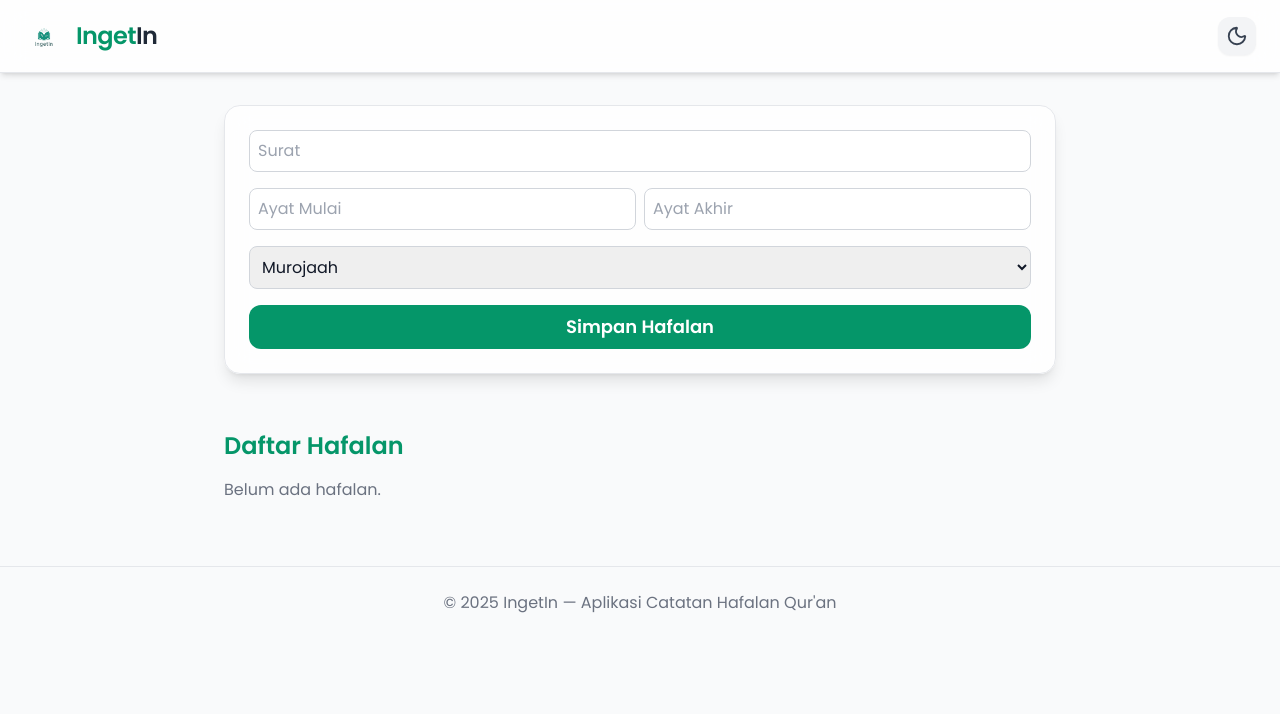
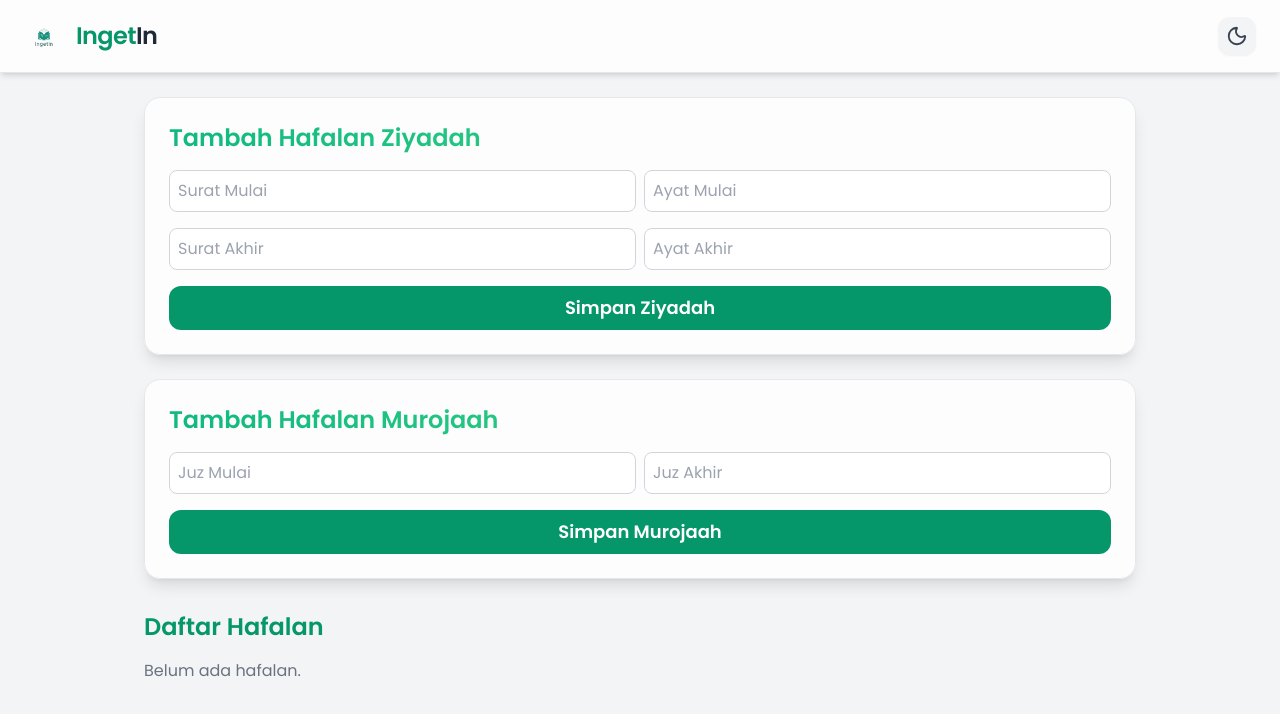
Before and after one commit to GarudaPratama/IngetIn-Project, a React (Vite) app in the folder ingetin/: page / in a window 1280 px wide. Shown: the top 714 px of the page. Built offline with nearby package versions, Linux system fonts and the light colour scheme.

Commit message:
ingetin-project

```diff
--- a/ingetin/src/App.jsx
+++ b/ingetin/src/App.jsx
@@ -1,37 +1,27 @@
 import React, { useState, useEffect } from "react";
 import Header from "./components/Header.jsx";
-import HafalanForm from "./components/HafalanForm.jsx";
+import HafalanForms from "./components/HafalanForm.jsx";
 import HafalanList from "./components/HafalanList.jsx";
 import { getHafalan } from "./Utils/storage.js";
 
 function App() {
   const [hafalanList, setHafalanList] = useState([]);
 
-  // Load hafalan dari localStorage
-  const loadHafalan = () => setHafalanList(getHafalan());
+  const loadHafalan = () => {
+    setHafalanList(getHafalan());
+  };
 
   useEffect(() => {
     loadHafalan();
   }, []);
 
   return (
-    <div className="min-h-screen bg-gray-50 dark:bg-gray-900 text-gray-900 dark:text-gray-100 transition-colors duration-500">
-      {/* Header */}
+    <div className="min-h-screen bg-gray-100 dark:bg-gray-900 text-gray-900 dark:text-gray-100 transition-colors duration-500">
       <Header />
-
-      {/* Main Content */}
-      <main className="max-w-4xl mx-auto mt-8 px-4 sm:px-6 lg:px-8 flex flex-col gap-8">
-        {/* Form Card */}
-        <HafalanForm onAdd={loadHafalan} />
-
-        {/* Hafalan List */}
-        <HafalanList hafalanList={hafalanList} onDelete={loadHafalan} />
+      <main className="max-w-5xl mx-auto px-4 py-6 flex flex-col gap-8">
+        <HafalanForms onAdd={loadHafalan} />
+        <HafalanList hafalanList={hafalanList} onUpdate={loadHafalan} />
       </main>
-
-      {/* Footer */}
-      <footer className="mt-16 py-6 text-center text-gray-500 dark:text-gray-400 border-t border-gray-200 dark:border-gray-700">
-        &copy; {new Date().getFullYear()} IngetIn — Aplikasi Catatan Hafalan Qur'an
-      </footer>
     </div>
   );
 }
--- a/ingetin/src/components/HafalanForm.jsx
+++ b/ingetin/src/components/HafalanForm.jsx
@@ -2,77 +2,75 @@ import React, { useState } from "react";
 import { saveHafalan } from "../Utils/storage.js";
 import toast, { Toaster } from "react-hot-toast";
 
-function HafalanForm({ onAdd }) {
-  const [surat, setSurat] = useState("");
+function HafalanForms({ onAdd }) {
+  // Ziyadah
+  const [suratMulai, setSuratMulai] = useState("");
   const [ayatMulai, setAyatMulai] = useState("");
+  const [suratAkhir, setSuratAkhir] = useState("");
   const [ayatAkhir, setAyatAkhir] = useState("");
-  const [tipe, setTipe] = useState("Murojaah");
 
-  const handleSubmit = (e) => {
+  // Murojaah
+  const [juzMulai, setJuzMulai] = useState("");
+  const [juzAkhir, setJuzAkhir] = useState("");
+  const [extraMurojaah, setExtraMurojaah] = useState("1/4");
+
+  const handleSubmitZiyadah = (e) => {
     e.preventDefault();
-    if (!surat.trim() || !ayatMulai || !ayatAkhir) {
-      return toast.error("Semua field harus diisi!");
-    }
-    if (parseInt(ayatMulai) > parseInt(ayatAkhir)) {
-      return toast.error("Ayat mulai tidak boleh lebih besar dari ayat akhir!");
-    }
+    if (!suratMulai || !ayatMulai || !suratAkhir || !ayatAkhir) return toast.error("Semua field Ziyadah harus diisi!");
+    saveHafalan({ type: "Ziyadah", suratMulai, ayatMulai, suratAkhir, ayatAkhir });
+    setSuratMulai(""); setAyatMulai(""); setSuratAkhir(""); setAyatAkhir("");
+    toast.success("Hafalan Ziyadah berhasil ditambahkan!");
+    if (onAdd) onAdd();
+  };
 
-    saveHafalan({ surat, ayatMulai, ayatAkhir, tipe });
-    setSurat(""); setAyatMulai(""); setAyatAkhir(""); setTipe("Murojaah");
-    toast.success("Hafalan berhasil ditambahkan!");
+  const handleSubmitMurojaah = (e) => {
+    e.preventDefault();
+    if (!juzMulai || !juzAkhir) return toast.error("Semua field Murojaah harus diisi!");
+    saveHafalan({ type: "Murojaah", juzMulai, juzAkhir, extraMurojaah });
+    setJuzMulai(""); setJuzAkhir(""); setExtraMurojaah("1/4");
+    toast.success("Hafalan Murojaah berhasil ditambahkan!");
     if (onAdd) onAdd();
   };
 
   return (
-    <div className="mb-6">
+    <div className="flex flex-col gap-6">
       <Toaster position="top-right" reverseOrder={false} />
-      <form
-        onSubmit={handleSubmit}
-        className="bg-white/80 dark:bg-gray-800/80 backdrop-blur-md border border-gray-200 dark:border-gray-700 rounded-2xl p-6 shadow-lg hover:shadow-2xl transition-shadow flex flex-col gap-4"
-      >
-        {/* <h2 className="text-2xl font-bold text-transparent bg-clip-text bg-gradient-to-r from-emerald-500 to-green-400">
-          Tambah Hafalan Baru
-        </h2> */}
-        <input
-          type="text"
-          value={surat}
-          onChange={(e) => setSurat(e.target.value)}
-          placeholder="Surat"
-          className="border border-gray-300 dark:border-gray-700 rounded-lg p-2 focus:outline-none focus:ring-2 focus:ring-emerald-500 dark:focus:ring-emerald-400"
-        />
+
+      {/* Ziyadah */}
+      <form onSubmit={handleSubmitZiyadah} className="bg-white/80 dark:bg-gray-800/80 backdrop-blur-md border border-gray-200 dark:border-gray-700 rounded-2xl p-6 shadow-lg hover:shadow-2xl transition-shadow flex flex-col gap-4">
+        <h2 className="text-2xl font-bold text-transparent bg-clip-text bg-gradient-to-r from-emerald-500 to-green-400">
+          Tambah Hafalan Ziyadah
+        </h2>
+        <div className="grid grid-cols-2 gap-2">
+          <input type="text" value={suratMulai} onChange={(e) => setSuratMulai(e.target.value)} placeholder="Surat Mulai" className="border border-gray-300 dark:border-gray-700 rounded-lg p-2 focus:outline-none focus:ring-2 focus:ring-emerald-500 dark:focus:ring-emerald-400" />
+          <input type="number" value={ayatMulai} onChange={(e) => setAyatMulai(e.target.value)} placeholder="Ayat Mulai" className="border border-gray-300 dark:border-gray-700 rounded-lg p-2 focus:outline-none focus:ring-2 focus:ring-emerald-500 dark:focus:ring-emerald-400" />
+        </div>
+        <div className="grid grid-cols-2 gap-2">
+          <input type="text" value={suratAkhir} onChange={(e) => setSuratAkhir(e.target.value)} placeholder="Surat Akhir" className="border border-gray-300 dark:border-gray-700 rounded-lg p-2 focus:outline-none focus:ring-2 focus:ring-emerald-500 dark:focus:ring-emerald-400" />
+          <input type="number" value={ayatAkhir} onChange={(e) => setAyatAkhir(e.target.value)} placeholder="Ayat Akhir" className="border border-gray-300 dark:border-gray-700 rounded-lg p-2 focus:outline-none focus:ring-2 focus:ring-emerald-500 dark:focus:ring-emerald-400" />
+        </div>
+        <button type="submit" className="bg-emerald-600 text-white px-5 py-2 rounded-xl hover:bg-emerald-700 dark:hover:bg-emerald-500 transition-colors font-semibold text-lg">Simpan Ziyadah</button>
+      </form>
+
+      {/* Murojaah */}
+      <form onSubmit={handleSubmitMurojaah} className="bg-white/80 dark:bg-gray-800/80 backdrop-blur-md border border-gray-200 dark:border-gray-700 rounded-2xl p-6 shadow-lg hover:shadow-2xl transition-shadow flex flex-col gap-4">
+        <h2 className="text-2xl font-bold text-transparent bg-clip-text bg-gradient-to-r from-emerald-500 to-green-400">
+          Tambah Hafalan Murojaah
+        </h2>
         <div className="flex gap-2">
-          <input
-            type="number"
-            value={ayatMulai}
-            onChange={(e) => setAyatMulai(e.target.value)}
-            placeholder="Ayat Mulai"
-            className="border border-gray-300 dark:border-gray-700 rounded-lg p-2 flex-1 focus:outline-none focus:ring-2 focus:ring-emerald-500 dark:focus:ring-emerald-400"
-          />
-          <input
-            type="number"
-            value={ayatAkhir}
-            onChange={(e) => setAyatAkhir(e.target.value)}
-            placeholder="Ayat Akhir"
-            className="border border-gray-300 dark:border-gray-700 rounded-lg p-2 flex-1 focus:outline-none focus:ring-2 focus:ring-emerald-500 dark:focus:ring-emerald-400"
-          />
+          <input type="number" value={juzMulai} onChange={(e) => setJuzMulai(e.target.value)} placeholder="Juz Mulai" className="border border-gray-300 dark:border-gray-700 rounded-lg p-2 focus:outline-none focus:ring-2 focus:ring-emerald-500 dark:focus:ring-emerald-400 flex-1" />
+          <input type="number" value={juzAkhir} onChange={(e) => setJuzAkhir(e.target.value)} placeholder="Juz Akhir" className="border border-gray-300 dark:border-gray-700 rounded-lg p-2 focus:outline-none focus:ring-2 focus:ring-emerald-500 dark:focus:ring-emerald-400 flex-1" />
         </div>
-        <select
-          value={tipe}
-          onChange={(e) => setTipe(e.target.value)}
-          className="border border-gray-300 dark:border-gray-700 rounded-lg p-2 focus:outline-none focus:ring-2 focus:ring-emerald-500 dark:focus:ring-emerald-400"
-        >
-          <option value="Murojaah">Murojaah</option>
-          <option value="Ziyadah">Ziyadah</option>
-        </select>
-        <button
-          type="submit"
-          className="bg-emerald-600 text-white px-5 py-2 rounded-xl hover:bg-emerald-700 dark:hover:bg-emerald-500 transition-colors font-semibold text-lg"
-        >
-          Simpan Hafalan
-        </button>
+        {juzMulai && juzAkhir && (parseFloat(juzAkhir) - parseFloat(juzMulai) < 1) && (
+          <select value={extraMurojaah} onChange={(e) => setExtraMurojaah(e.target.value)} className="border border-gray-300 dark:border-gray-700 rounded-lg p-2 focus:outline-none focus:ring-2 focus:ring-emerald-500 dark:focus:ring-emerald-400 w-32">
+            <option value="1/4">1/4 Juz</option>
+            <option value="1/2">1/2 Juz</option>
+          </select>
+        )}
+        <button type="submit" className="bg-emerald-600 text-white px-5 py-2 rounded-xl hover:bg-emerald-700 dark:hover:bg-emerald-500 transition-colors font-semibold text-lg">Simpan Murojaah</button>
       </form>
     </div>
   );
 }
 
-export default HafalanForm;
+export default HafalanForms;
--- a/ingetin/src/components/HafalanItem.jsx
+++ b/ingetin/src/components/HafalanItem.jsx
@@ -3,21 +3,20 @@ import { motion } from "framer-motion";
 import Swal from "sweetalert2";
 import { deleteHafalan, updateHafalan } from "../Utils/storage.js";
 
-function HafalanItem({ hafalan, index, onDelete }) {
+function HafalanItem({ hafalan, onDelete }) {
   const handleDelete = () => {
     Swal.fire({
       title: "Hapus hafalan?",
-      text: `${hafalan.surat} ayat ${hafalan.ayatMulai}-${hafalan.ayatAkhir} akan dihapus.`,
+      text: `${hafalan.type} akan dihapus.`,
       icon: "warning",
       showCancelButton: true,
       confirmButtonText: "Ya, hapus!",
       cancelButtonText: "Batal",
-      customClass: { confirmButton: "swal-confirm", cancelButton: "swal-cancel" },
       background: document.documentElement.classList.contains("dark") ? "#1f2937" : "#ffffff",
       color: document.documentElement.classList.contains("dark") ? "#f9fafb" : "#111827",
     }).then((result) => {
       if (result.isConfirmed) {
-        deleteHafalan(index);
+        deleteHafalan(hafalan.id);
         if (onDelete) onDelete();
         Swal.fire({ title: "Dihapus!", icon: "success", confirmButtonColor: "#16a34a" });
       }
@@ -26,14 +25,21 @@ function HafalanItem({ hafalan, index, onDelete }) {
 
   const handleEdit = () => {
     Swal.fire({
-      title: "Edit Hafalan",
-      html: `
-        <input id="swal-surat" class="swal2-input" placeholder="Surat" value="${hafalan.surat}">
+      title: `Edit Hafalan ${hafalan.type}`,
+      html:
+        hafalan.type === "Ziyadah"
+          ? `
+        <input id="swal-suratMulai" class="swal2-input" placeholder="Surat Mulai" value="${hafalan.suratMulai}">
         <input id="swal-ayatMulai" type="number" class="swal2-input" placeholder="Ayat Mulai" value="${hafalan.ayatMulai}">
+        <input id="swal-suratAkhir" class="swal2-input" placeholder="Surat Akhir" value="${hafalan.suratAkhir}">
         <input id="swal-ayatAkhir" type="number" class="swal2-input" placeholder="Ayat Akhir" value="${hafalan.ayatAkhir}">
-        <select id="swal-tipe" class="swal2-select">
-          <option value="Murojaah" ${hafalan.tipe==="Murojaah"?"selected":""}>Murojaah</option>
-          <option value="Ziyadah" ${hafalan.tipe==="Ziyadah"?"selected":""}>Ziyadah</option>
+      `
+          : `
+        <input id="swal-juzMulai" type="number" class="swal2-input" placeholder="Juz Mulai" value="${hafalan.juzMulai}">
+        <input id="swal-juzAkhir" type="number" class="swal2-input" placeholder="Juz Akhir" value="${hafalan.juzAkhir}">
+        <select id="swal-extra" class="swal2-select">
+          <option value="1/4" ${hafalan.extraMurojaah==="1/4"?"selected":""}>1/4 Juz</option>
+          <option value="1/2" ${hafalan.extraMurojaah==="1/2"?"selected":""}>1/2 Juz</option>
         </select>
       `,
       focusConfirm: false,
@@ -41,65 +47,56 @@ function HafalanItem({ hafalan, index, onDelete }) {
       confirmButtonText: "Simpan",
       cancelButtonText: "Batal",
       preConfirm: () => {
-        const surat = document.getElementById("swal-surat").value;
-        const ayatMulai = document.getElementById("swal-ayatMulai").value;
-        const ayatAkhir = document.getElementById("swal-ayatAkhir").value;
-        const tipe = document.getElementById("swal-tipe").value;
-        if (!surat || !ayatMulai || !ayatAkhir) Swal.showValidationMessage("Semua field harus diisi!");
-        if (parseInt(ayatMulai) > parseInt(ayatAkhir)) Swal.showValidationMessage("Ayat mulai > Ayat akhir!");
-        return { surat, ayatMulai, ayatAkhir, tipe };
+        if (hafalan.type === "Ziyadah") {
+          const suratMulai = document.getElementById("swal-suratMulai").value;
+          const ayatMulai = document.getElementById("swal-ayatMulai").value;
+          const suratAkhir = document.getElementById("swal-suratAkhir").value;
+          const ayatAkhir = document.getElementById("swal-ayatAkhir").value;
+          return { type: "Ziyadah", suratMulai, ayatMulai, suratAkhir, ayatAkhir };
+        } else {
+          const juzMulai = document.getElementById("swal-juzMulai").value;
+          const juzAkhir = document.getElementById("swal-juzAkhir").value;
+          const extraMurojaah = document.getElementById("swal-extra").value;
+          return { type: "Murojaah", juzMulai, juzAkhir, extraMurojaah };
+        }
       },
-      customClass: { confirmButton: "swal-confirm", cancelButton: "swal-cancel" },
       background: document.documentElement.classList.contains("dark") ? "#1f2937" : "#ffffff",
       color: document.documentElement.classList.contains("dark") ? "#f9fafb" : "#111827",
     }).then((result) => {
       if (result.isConfirmed) {
-        updateHafalan(index, result.value);
+        updateHafalan(hafalan.id, result.value);
         if (onDelete) onDelete();
         Swal.fire({ title: "Tersimpan!", icon: "success", confirmButtonColor: "#16a34a" });
       }
     });
   };
 
-  const badgeColor = hafalan.tipe === "Murojaah" ? "bg-emerald-500 text-white" : "bg-green-300 text-gray-900";
+  const badgeColor = hafalan.type === "Ziyadah" ? "bg-emerald-500 text-white" : "bg-green-300 text-gray-900";
 
   return (
-    <motion.li
+    <motion.div
       initial={{ opacity: 0, y: -10 }}
       animate={{ opacity: 1, y: 0 }}
       exit={{ opacity: 0, y: 10 }}
       whileHover={{ scale: 1.03, boxShadow: "0 15px 30px rgba(0,0,0,0.2)" }}
       className="bg-white/80 dark:bg-gray-800/80 backdrop-blur-md border border-gray-200 dark:border-gray-700 rounded-2xl p-6 flex flex-col justify-between text-gray-900 dark:text-gray-100 transition-all"
     >
-      {/* Header Card */}
       <div className="mb-4">
-        <h3 className="text-2xl font-bold text-emerald-600 dark:text-emerald-400 tracking-tight mb-1">{hafalan.surat}</h3>
-        <p className="text-gray-700 dark:text-gray-300">Ayat: {hafalan.ayatMulai} - {hafalan.ayatAkhir}</p>
-        <span
-          className={`inline-block mt-2 px-3 py-1 rounded-full text-sm font-semibold ${badgeColor} transition-all duration-300 transform hover:scale-105`}
-        >
-          {hafalan.tipe}
+        <h3 className="text-xl font-bold text-emerald-600 dark:text-emerald-400 tracking-tight mb-1">{hafalan.type}</h3>
+        {hafalan.type === "Ziyadah" ? (
+          <p className="text-gray-700 dark:text-gray-300">{hafalan.suratMulai} ayat {hafalan.ayatMulai} &rarr; {hafalan.suratAkhir} ayat {hafalan.ayatAkhir}</p>
+        ) : (
+          <p className="text-gray-700 dark:text-gray-300">Juz {hafalan.juzMulai} &rarr; {hafalan.juzAkhir} {hafalan.extraMurojaah ? `(${hafalan.extraMurojaah})` : ""}</p>
+        )}
+        <span className={`inline-block mt-2 px-3 py-1 rounded-full text-sm font-semibold ${badgeColor} transition-all duration-300 transform hover:scale-105`}>
+          {hafalan.type}
         </span>
       </div>
-
-      {/* Action Buttons */}
       <div className="flex justify-end gap-3 mt-4">
-        <motion.button
-          onClick={handleEdit}
-          whileHover={{ scale: 1.1 }}
-          className="bg-blue-500 text-white px-4 py-2 rounded-xl font-semibold hover:bg-blue-600 transition-colors"
-        >
-          Edit
-        </motion.button>
-        <motion.button
-          onClick={handleDelete}
-          whileHover={{ scale: 1.1 }}
-          className="bg-red-500 text-white px-4 py-2 rounded-xl font-semibold hover:bg-red-600 transition-colors"
-        >
-          Hapus
-        </motion.button>
+        <motion.button onClick={handleEdit} whileHover={{ scale: 1.1 }} className="bg-blue-500 text-white px-4 py-2 rounded-xl font-semibold hover:bg-blue-600 transition-colors">Edit</motion.button>
+        <motion.button onClick={handleDelete} whileHover={{ scale: 1.1 }} className="bg-red-500 text-white px-4 py-2 rounded-xl font-semibold hover:bg-red-600 transition-colors">Hapus</motion.button>
       </div>
-    </motion.li>
+    </motion.div>
   );
 }
 
```
Also changed, not shown: ingetin/src/Utils/storage.js (+18 -16 lines), ingetin/src/components/HafalanList.jsx (+5 -3 lines).
